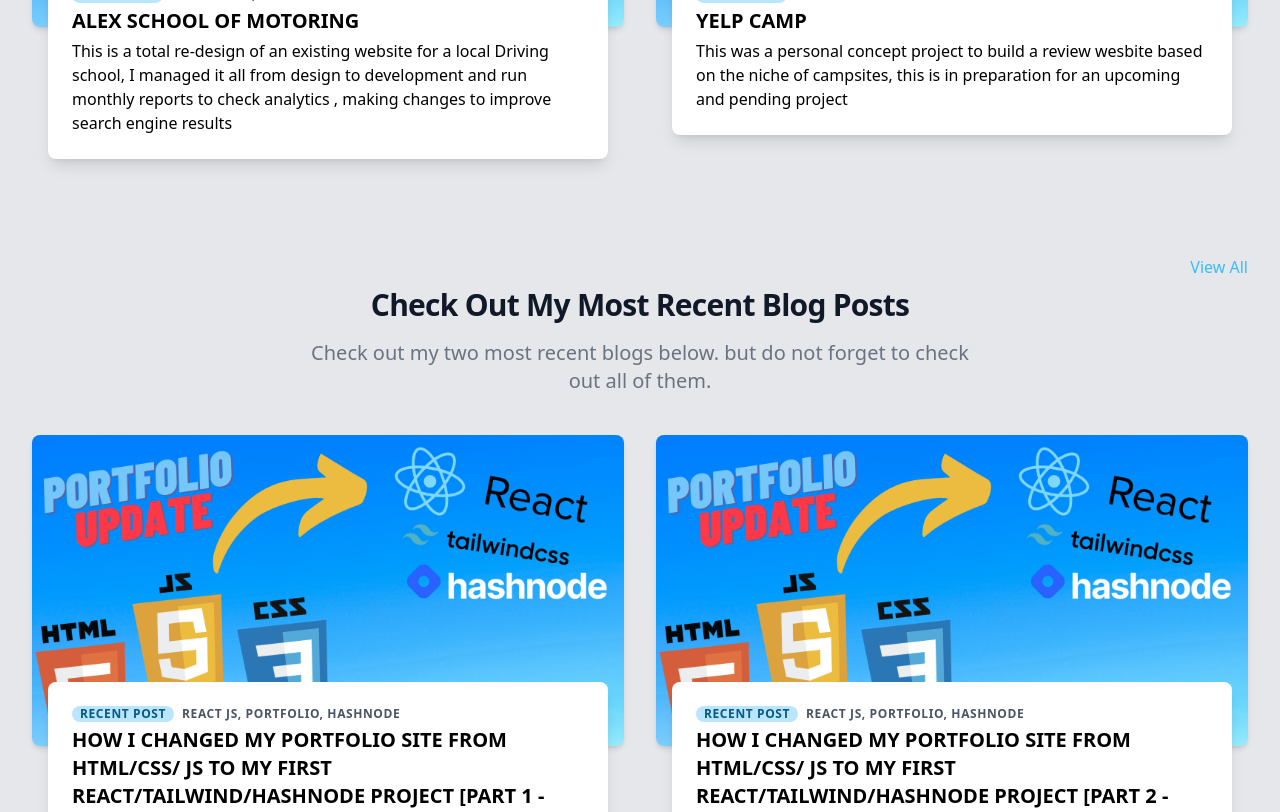
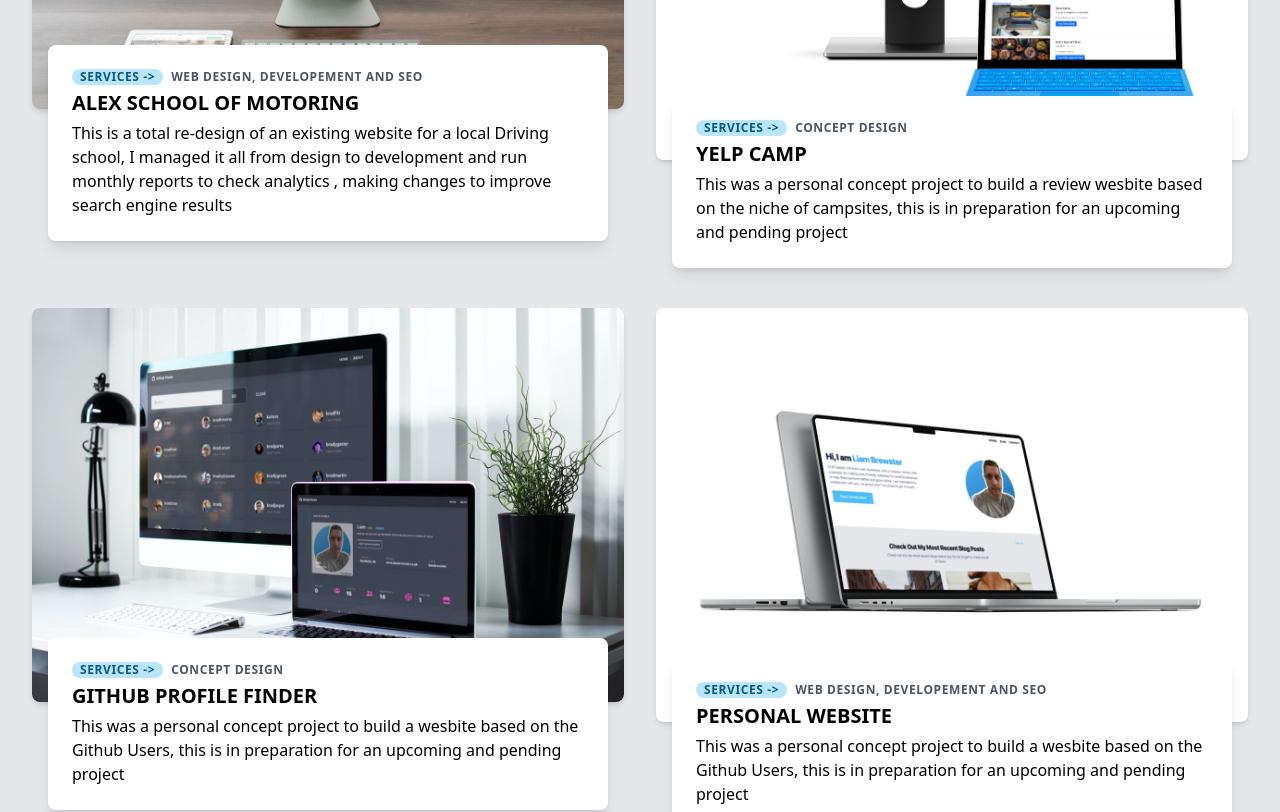
Before and after one commit to liambrewster/portfolio_site, a React (Create React App) app: page / in a window 1280 px wide. Shown: the part 1180-1992 px from the top of the page. Built offline with nearby package versions, Linux system fonts and the light colour scheme.

Commit message:
feat:added the porjects for the website

```diff
--- a/src/components/layouts/Portfolio.jsx
+++ b/src/components/layouts/Portfolio.jsx
@@ -1,13 +1,16 @@
 import React from 'react';
 
-import BlogPost from '../Images/BlogPost.png'
+import YelpCamp from '../Images/YelpCamp.jpg'
+import AlexSOM from '../Images/AlexSOM.jpg'
+import GithubImg from '../Images/GithubFinder.jpg'
+import LiamImg from '../Images/DevPortfolio.jpg'
 
 function Portfolio() {
   const projects = [
     {
       id:1,
       title:'Alex School Of Motoring',
-      coverImage: BlogPost,
+      coverImage: AlexSOM,
       tags:'Web Design, Developement and SEO',
       description: 'This is a total re-design of an existing website for a local Driving school, I managed it all from design to development and run monthly reports to check analytics , making changes to improve search engine results',
       slug: 'https://alexsom.co.uk/',
@@ -15,10 +18,26 @@
     {
       id:2,
       title:'Yelp Camp',
-      coverImage: BlogPost,
-      tags:'Web Development',
+      coverImage: YelpCamp,
+      tags:'Concept Design',
       description: 'This was a personal concept project to build a review wesbite based on the niche of campsites, this is in preparation for an upcoming and pending project',
       slug: 'http://yelpcamp.liambrewster.co.uk/',
+    },
+    {
+      id:3,
+      title:'Github Profile Finder',
+      coverImage: GithubImg,
+      tags:'Concept Design',
+      description: 'This was a personal concept project to build a wesbite based on the Github Users, this is in preparation for an upcoming and pending project',
+      slug: 'https://github-finder-xi-bay.vercel.app/',
+    },
+    {
+      id:4,
+      title:'Personal Website',
+      coverImage: LiamImg,
+      tags:'Web Design, Developement and SEO',
+      description: 'This was a personal concept project to build a wesbite based on the Github Users, this is in preparation for an upcoming and pending project',
+      slug: 'https://liambrewster.co.uk',
     },
   ]
 
```
